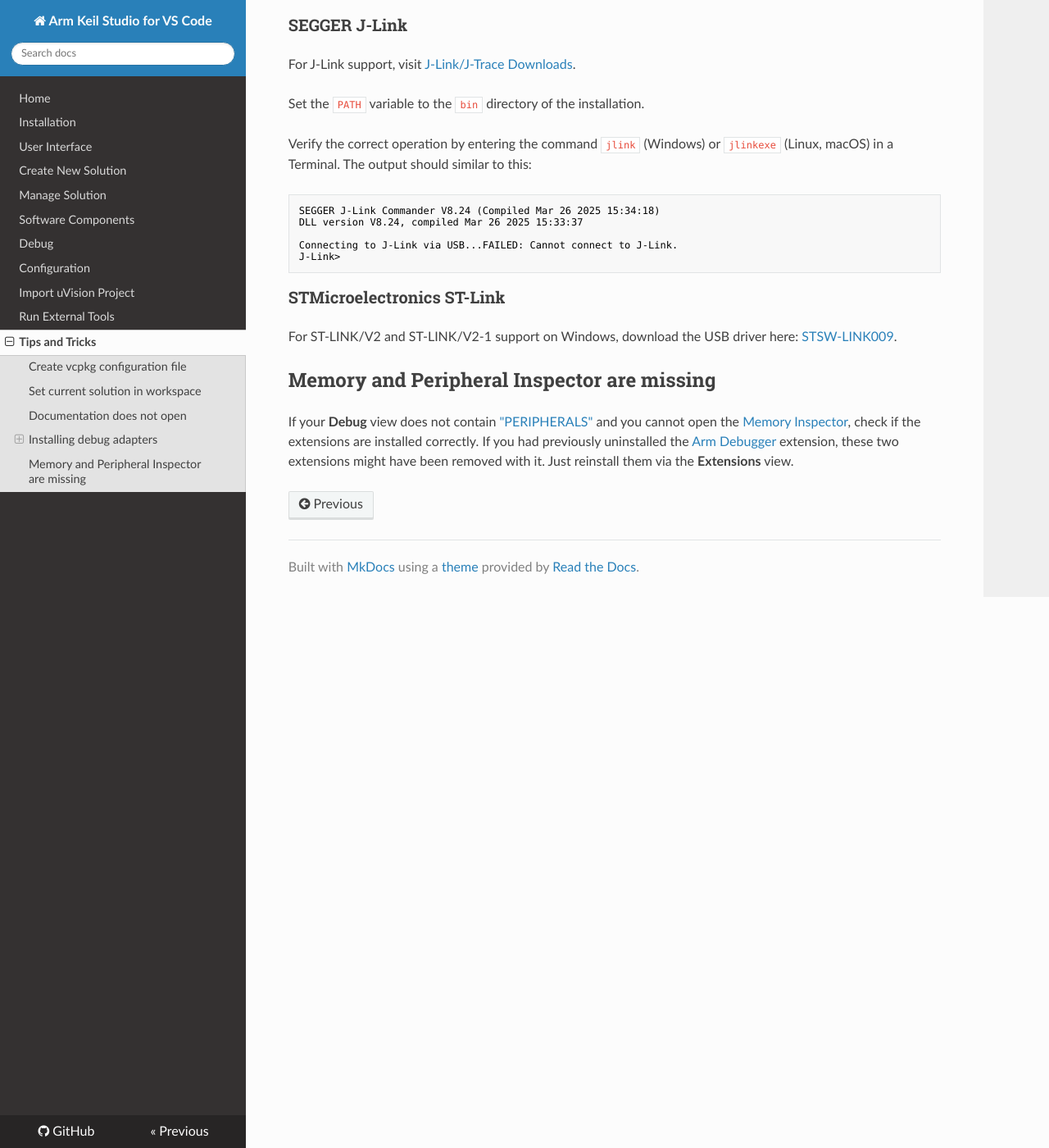
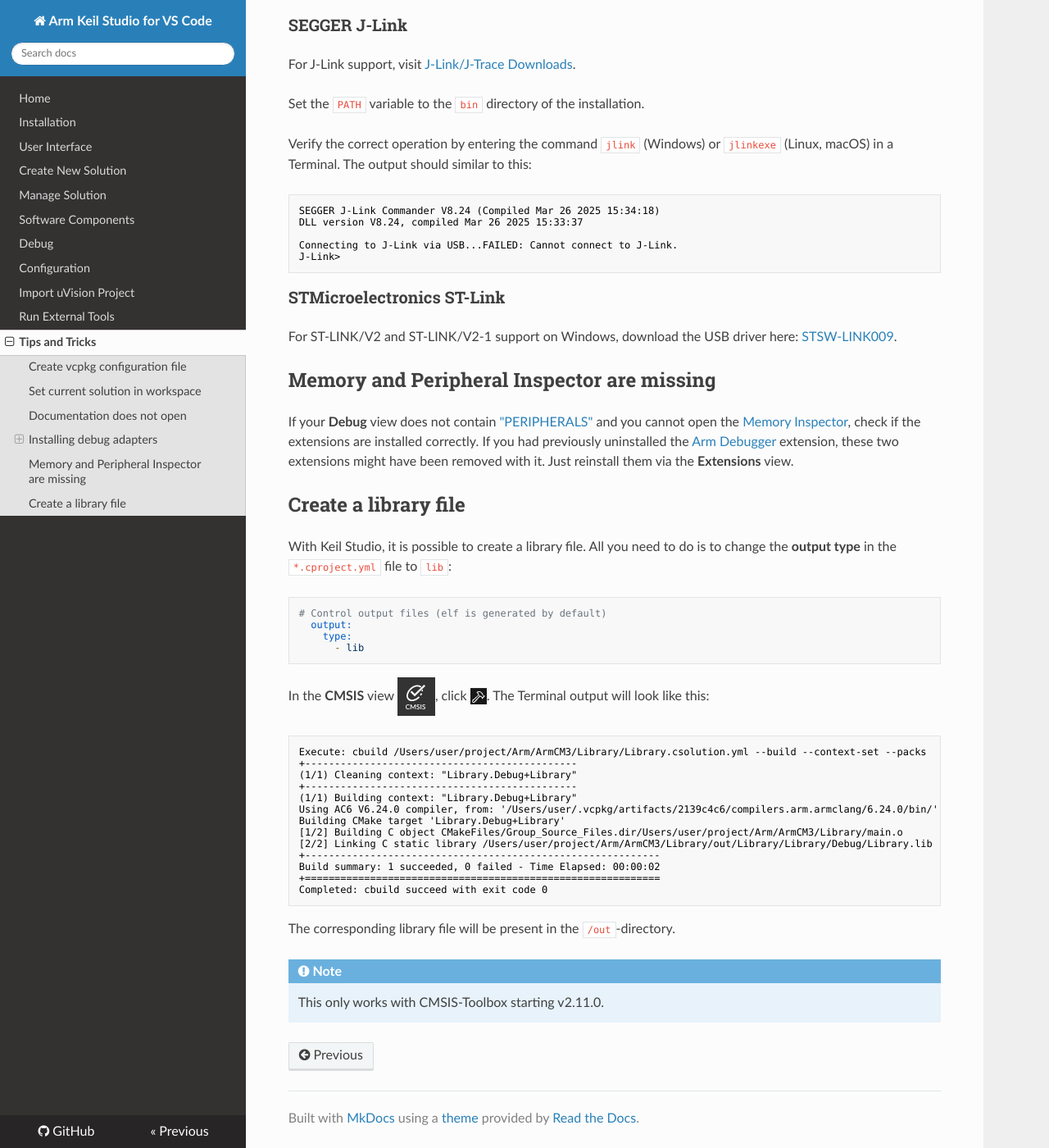
Before and after one commit to MDK-Packs/vscode-cmsis-solution-docs, an MkDocs documentation site: the page built from docs/tipsandtricks.md, in a window 1280 px wide and 1400 px high, scrolled down 1242 px. Shown: the whole window at 82% size. Built offline with MkDocs 1.6.1, drawn with Linux system fonts in a browser that asks for light colours; nearby versions of some CDN libraries.

Commit message:
Added information about building libraries

````diff
--- a/docs/tipsandtricks.md
+++ b/docs/tipsandtricks.md
@@ -77,3 +77,39 @@
 the extensions are installed correctly. If you had previously uninstalled the
 [Arm Debugger](https://marketplace.visualstudio.com/items?itemName=Arm.arm-debugger) extension, these two extensions
 might have been removed with it. Just reinstall them via the **Extensions** view.
+
+## Create a library file
+
+With Keil Studio, it is possible to create a library file. All you need to do is to change the **output type** in the
+`*.cproject.yml` file to `lib`:
+
+```yml
+# Control output files (elf is generated by default)
+  output:
+    type:
+      - lib
+```
+
+In the **CMSIS** view ![CMSIS view](./images/CMSISView.png), click ![Build icon](./images/build-icon.png). The Terminal
+output will look like this:
+
+```txt
+Execute: cbuild /Users/user/project/Arm/ArmCM3/Library/Library.csolution.yml --build --context-set --packs
++----------------------------------------------
+(1/1) Cleaning context: "Library.Debug+Library"
++----------------------------------------------
+(1/1) Building context: "Library.Debug+Library"
+Using AC6 V6.24.0 compiler, from: '/Users/user/.vcpkg/artifacts/2139c4c6/compilers.arm.armclang/6.24.0/bin/'
+Building CMake target 'Library.Debug+Library'
+[1/2] Building C object CMakeFiles/Group_Source_Files.dir/Users/user/project/Arm/ArmCM3/Library/main.o
+[2/2] Linking C static library /Users/user/project/Arm/ArmCM3/Library/out/Library/Library/Debug/Library.lib
++------------------------------------------------------------
+Build summary: 1 succeeded, 0 failed - Time Elapsed: 00:00:02
++============================================================
+Completed: cbuild succeed with exit code 0
+```
+
+The corresponding library file will be present in the `/out`-directory.
+
+!!! Note
+    This only works with CMSIS-Toolbox starting v2.11.0.
````
